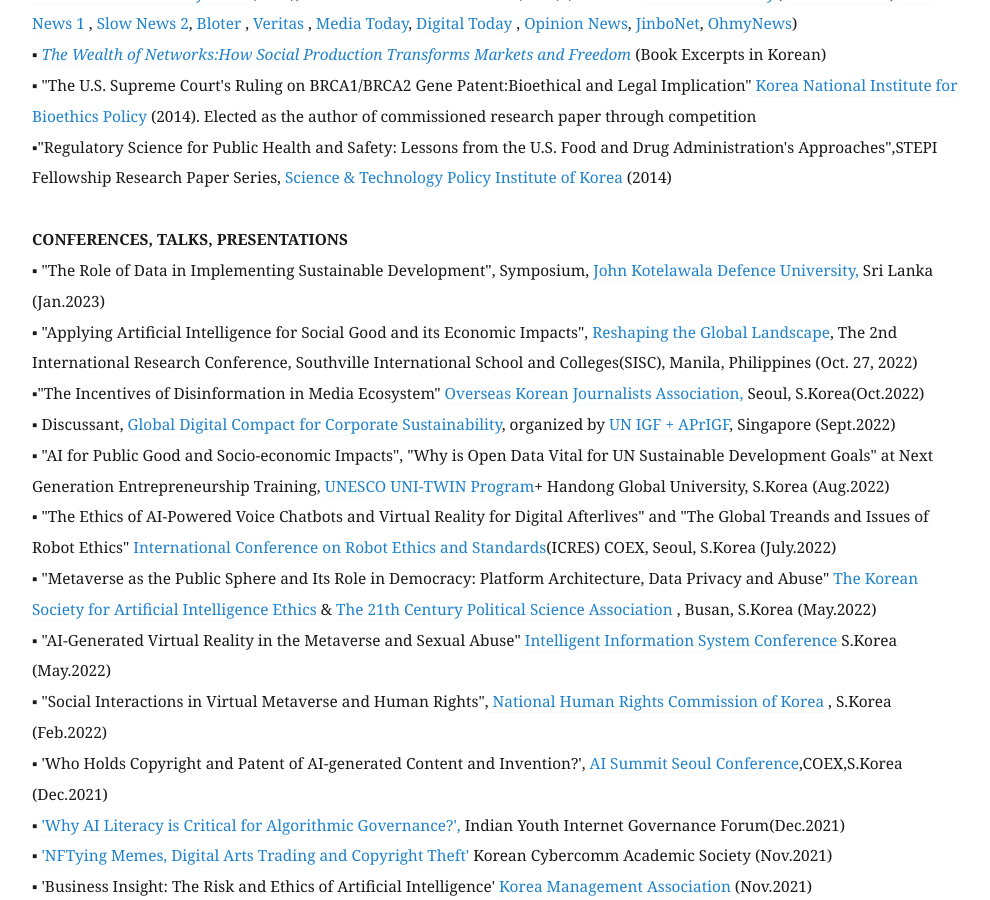
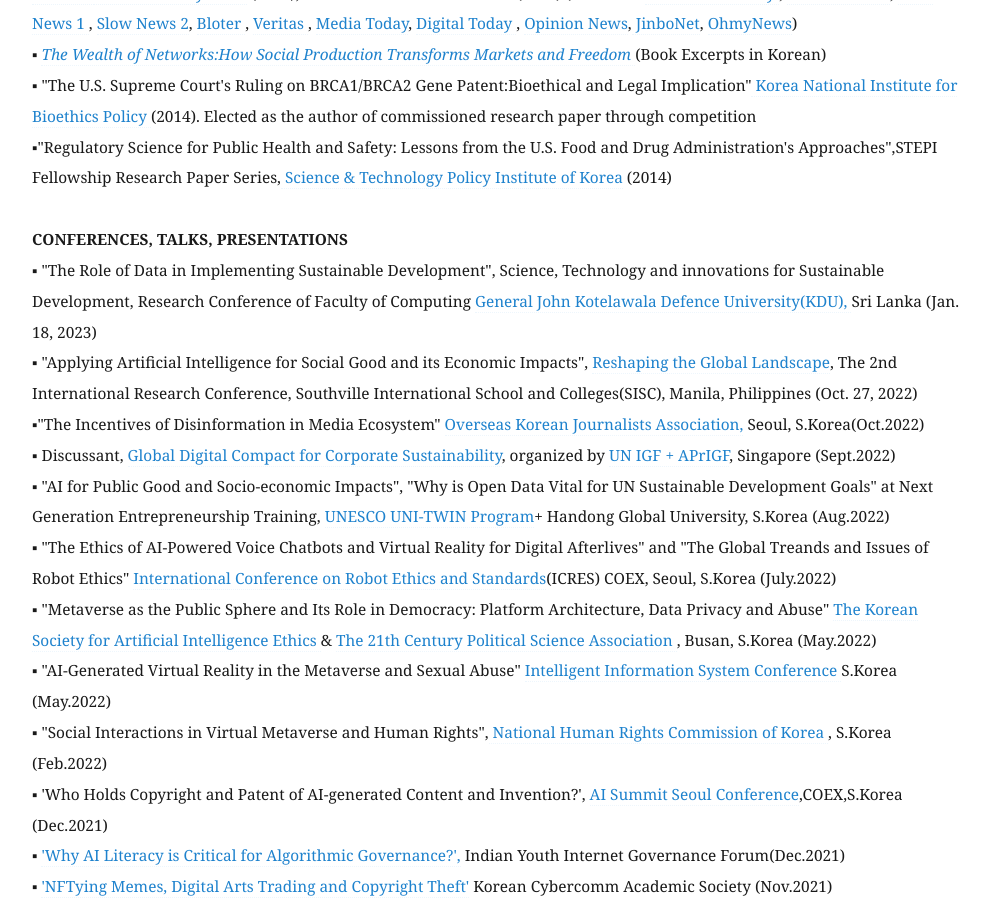
Before and after one commit to eunchangchoi/eunchangchoi.github.io, a Jekyll site: the page built from index.md, in a window 1280 px wide and 900 px high, scrolled down 3530 px. Shown: the whole window, without its empty margins (68-1058 px from the left). Built offline with Jekyll 4.4.1, drawn with Linux system fonts in a browser that asks for light colours.

Commit message:
Update index.md

```diff
--- a/index.md
+++ b/index.md
@@ -77,7 +77,7 @@
 ▪"Regulatory Science for Public Health and Safety: Lessons from the U.S. Food and Drug Administration's Approaches",STEPI Fellowship Research Paper Series,<a href="https://www.stepi.re.kr/site/stepien/main.do"> Science & Technology Policy Institute of Korea</a> (2014)<br>
      <br>
  <strong> CONFERENCES, TALKS, PRESENTATIONS </strong> <br>
-▪ "The Role of Data in Implementing Sustainable Development", Symposium, <a href="https://www.kdu.ac.lk/"> John Kotelawala Defence University, </a>Sri Lanka (Jan.2023) <br>
+▪ "The Role of Data in Implementing Sustainable Development", Science, Technology and innovations for Sustainable Development, Research Conference of Faculty of Computing <a href="https://www.kdu.ac.lk/"> General John Kotelawala Defence University(KDU), </a>Sri Lanka (Jan. 18, 2023) <br>
 ▪ "Applying Artificial Intelligence for Social Good and its Economic Impacts", <a href="https://www.southville.edu.ph/news/reshaping-the-global-landscape-through-research-southville-hosts-second-international-research-conference"> Reshaping the Global Landscape</a>, The 2nd International Research Conference, Southville International School and Colleges(SISC), Manila, Philippines (Oct. 27, 2022) <br>
 ▪"The Incentives of Disinformation in Media Ecosystem" <a href="https://www.okja.org/"> Overseas Korean Journalists Association,</a> Seoul, S.Korea(Oct.2022) <br>
 ▪ Discussant, <a href="https://www.un.org/techenvoy/global-digital-compact"> Global Digital Compact for Corporate Sustainability</a>, organized by <a href="https://ap.rigf.asia/news/2022-program-schedule/"> UN IGF + APrIGF</a>, Singapore (Sept.2022)<br>
```
